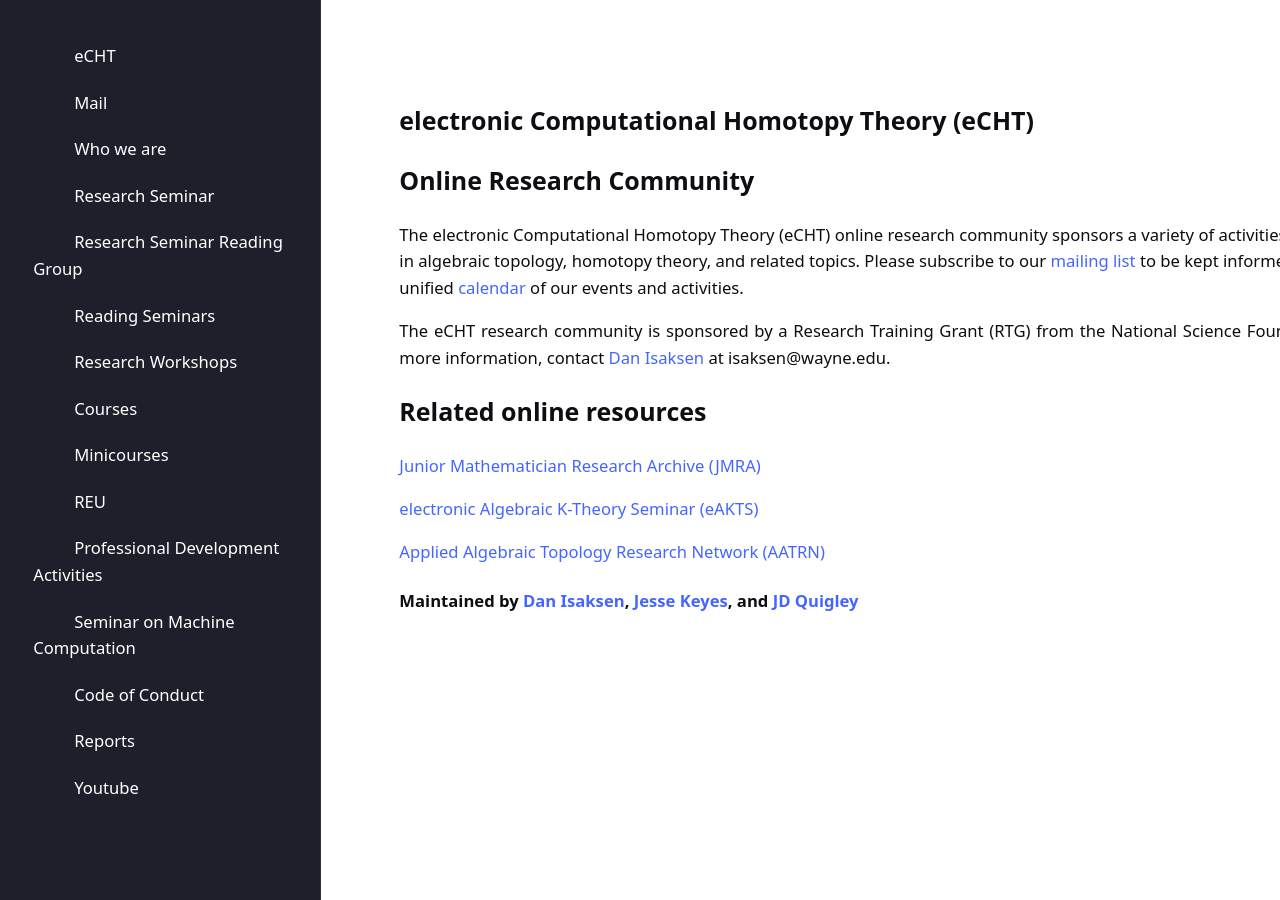
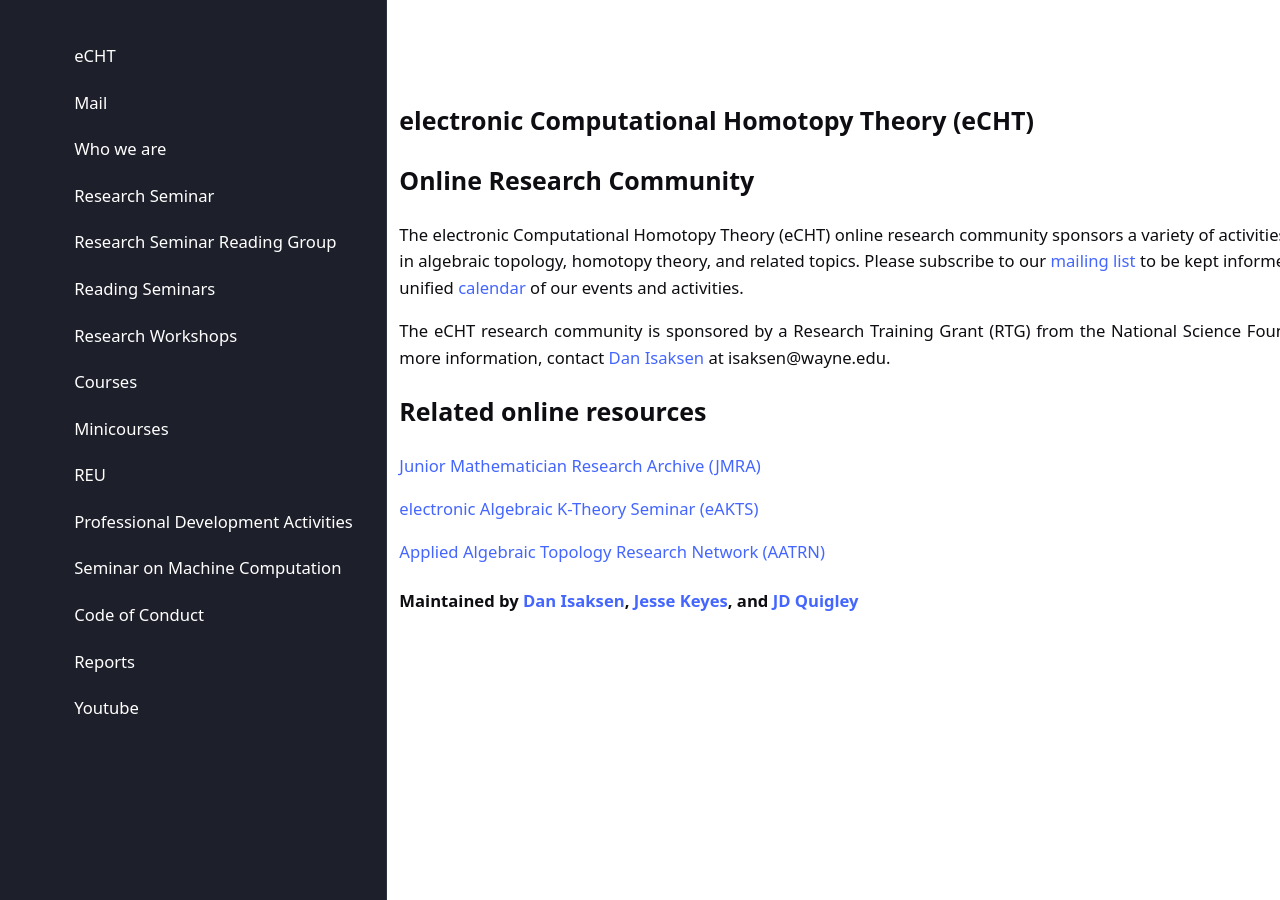
Before and after one commit to eCHTorc/eCHTorc.github.io, a Jekyll site: the page built from index.md, in a window 1280 px wide. Built offline with Jekyll 4.4.1, drawn with Linux system fonts in a browser that asks for light colours; our own code applies the rules of GitHub Pages for plain Markdown files.

Commit message:
Change sidebar width to max-content

```diff
--- a/assets/css/sidebar.sass
+++ b/assets/css/sidebar.sass
@@ -22,7 +22,7 @@ aside
   display: flex!important
   flex-direction: column
   position: fixed
-  width: 25%
+  width: max-content
   padding: 2em 0
   top: 0
   bottom: 0
```
